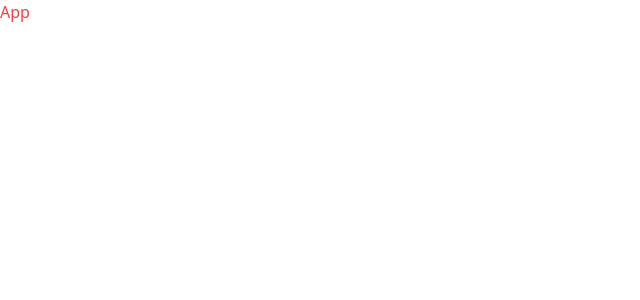
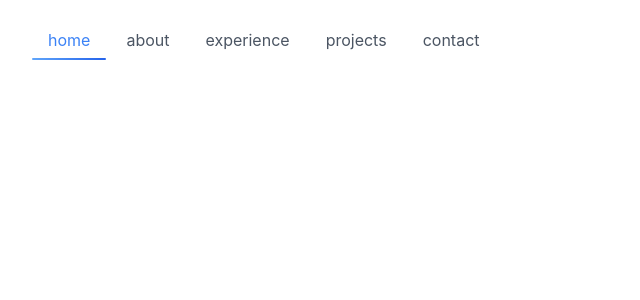
Before and after one commit to yassin-ben-haj-ali/portfolio, a React (Vite) app: page / in a window 1280 px wide. Shown: the top 300 px of the page, without its empty margins (0-640 px from the left). Built offline with nearby package versions, Linux system fonts and the light colour scheme.

Commit message:
create navbar component

```diff
--- a/package.json
+++ b/package.json
@@ -10,6 +10,7 @@
     "preview": "vite preview"
   },
   "dependencies": {
+    "lucide-react": "^0.562.0",
     "react": "^19.2.0",
     "react-dom": "^19.2.0"
   },
--- a/src/App.tsx
+++ b/src/App.tsx
@@ -1,5 +1,11 @@
+import Navbar from "./components/Navbar/Navbar";
+
 const App = () => {
-  return <div className="text-red-500">App</div>;
+  return (
+    <div className="min-h-screen bg-white dark:bg-black text-gray-900 dark:text-white transition-colors duration-300">
+      <Navbar />
+    </div>
+  );
 };
 
 export default App;
--- /dev/null
+++ b/src/components/Navbar/MobileNavItem.tsx
@@ -0,0 +1,34 @@
+type MobileNavItemProps = {
+  item: {
+    label: string;
+    id: string;
+  };
+  isActive: boolean;
+  onClick: () => void;
+  delay: number;
+  isMenuOpen: boolean;
+};
+const MobileNavItem: React.FC<MobileNavItemProps> = ({
+  item,
+  isActive,
+  onClick,
+  delay,
+  isMenuOpen,
+}) => {
+  return (
+    <button
+      onClick={onClick}
+      className={`text-2xl font-semibold transition-all duration-300 hover:text-blue-500 hover:scale-110 ${
+        isActive
+          ? "text-blue-500 scale-110"
+          : "text-gray-700 dark:text-gray-300"
+      }`}
+      style={{
+        transitionDelay: isMenuOpen ? `${delay}ms` : "0ms",
+      }}
+    >
+      {item.label}
+    </button>
+  );
+};
+export default MobileNavItem;
--- /dev/null
+++ b/src/components/Navbar/NavItem.tsx
@@ -0,0 +1,25 @@
+type NavItemProps = {
+  item: { id: string; label: string };
+  isActive: boolean;
+  onClick: () => void;
+};
+
+const NavItem: React.FC<NavItemProps> = ({ item, isActive, onClick }) => {
+  return (
+    <button
+      onClick={onClick}
+      className={`relative px-4 py-2 rounded-lg transition-all duration-300 ${
+        isActive
+          ? "text-blue-500"
+          : "text-gray-600 dark:text-gray-300 hover:text-blue-500"
+      }`}
+    >
+      {item.label}
+      {isActive && (
+        <div className="absolute bottom-0 left-0 right-0 h-0.5 bg-gradient-to-r from-blue-400 to-blue-600 rounded-full" />
+      )}
+    </button>
+  );
+};
+
+export default NavItem;
--- /dev/null
+++ b/src/components/Navbar/Navbar.tsx
@@ -0,0 +1,123 @@
+// src/components/Navbar.jsx
+import { useState, useEffect } from "react";
+import { Menu, X } from "lucide-react";
+import NavItem from "./NavItem";
+import MobileNavItem from "./MobileNavItem";
+
+const navItems = [
+  { id: "home", label: "home" },
+  { id: "about", label: "about" },
+  { id: "experience", label: "experience" },
+  { id: "projects", label: "projects" },
+  { id: "contact", label: "contact" },
+];
+
+const Navbar = () => {
+  const [activeSection, setActiveSection] = useState("home");
+  const [isMenuOpen, setIsMenuOpen] = useState(false);
+  const [scrolled, setScrolled] = useState(false);
+
+  useEffect(() => {
+    const handleScroll = () => {
+      setScrolled(window.scrollY > 50);
+    };
+    window.addEventListener("scroll", handleScroll);
+    return () => window.removeEventListener("scroll", handleScroll);
+  }, []);
+
+  // Prevent body scroll when menu is open
+  useEffect(() => {
+    if (isMenuOpen) {
+      document.body.style.overflow = "hidden";
+    } else {
+      document.body.style.overflow = "auto";
+    }
+    return () => {
+      document.body.style.overflow = "auto";
+    };
+  }, [isMenuOpen]);
+
+  const scrollToSection = (sectionId: string) => {
+    const element = document.getElementById(sectionId);
+    element?.scrollIntoView({ behavior: "smooth" });
+    setActiveSection(sectionId);
+    setIsMenuOpen(false);
+  };
+
+  return (
+    <>
+      <nav
+        className={`fixed top-0 w-full z-50 transition-all duration-300 ${
+          scrolled
+            ? "bg-white/90 dark:bg-black/90 backdrop-blur-xl border-b border-blue-500/30 shadow-lg shadow-blue-500/10"
+            : "bg-transparent"
+        }`}
+      >
+        <div className="max-w-7xl mx-auto px-4 sm:px-6 lg:px-8">
+          <div className="flex justify-between items-center h-16 md:h-20">
+            {/* Desktop Menu */}
+            <div className="hidden md:flex items-center space-x-4">
+              <div className="flex space-x-1">
+                {navItems.map((item) => (
+                  <NavItem
+                    key={item.id}
+                    item={item}
+                    isActive={activeSection === item.id}
+                    onClick={() => scrollToSection(item.id)}
+                  />
+                ))}
+              </div>
+            </div>
+
+            {/* Mobile Menu */}
+            <div className="md:hidden flex items-center gap-2 relative z-[60]">
+              <button
+                className="text-blue-500 hover:text-blue-400 transition-colors p-2"
+                onClick={() => setIsMenuOpen(!isMenuOpen)}
+                aria-label="Toggle menu"
+              >
+                {isMenuOpen ? <X size={24} /> : <Menu size={24} />}
+              </button>
+            </div>
+          </div>
+        </div>
+      </nav>
+      {/* Mobile Menu Overlay */}
+      <div
+        className={`md:hidden fixed inset-0 z-40 transition-all duration-300 ${
+          isMenuOpen ? "visible" : "invisible"
+        }`}
+      >
+        {/* Backdrop */}
+        <div
+          className={`absolute inset-0 bg-white/98 dark:bg-black/98 backdrop-blur-2xl transition-opacity duration-300 ${
+            isMenuOpen ? "opacity-100" : "opacity-0"
+          }`}
+          onClick={() => setIsMenuOpen(false)}
+        />
+
+        {/* Menu Content */}
+        <div
+          className={`relative h-full flex flex-col items-center justify-center space-y-6 transition-all duration-300 ${
+            isMenuOpen
+              ? "opacity-100 translate-y-0"
+              : "opacity-0 -translate-y-4"
+          }`}
+        >
+          {navItems.map((item, index) => (
+            <MobileNavItem
+              key={item.id}
+              item={item}
+              isActive={activeSection === item.id}
+              onClick={() => scrollToSection(item.id)}
+              delay={index * 50}
+              isMenuOpen={isMenuOpen}
+            />
+          ))}
+        </div>
+      </div>
+    </>
+  );
+};
+
+export default Navbar;
--- a/src/index.css
+++ b/src/index.css
@@ -1,3 +1,22 @@
 @tailwind base;
 @tailwind components;
 @tailwind utilities;
+
+* {
+  margin: 0;
+  padding: 0;
+  box-sizing: border-box;
+}
+
+html {
+  scroll-behavior: smooth;
+}
+
+body {
+  font-family: -apple-system, BlinkMacSystemFont, "Segoe UI", "Roboto", "Oxygen",
+    "Ubuntu", "Cantarell", "Fira Sans", "Droid Sans", "Helvetica Neue",
+    sans-serif;
+  -webkit-font-smoothing: antialiased;
+  -moz-osx-font-smoothing: grayscale;
+  overflow-x: hidden;
+}
```
Also changed, not shown: 1 other file (tests, documents, lock files or other folders).
